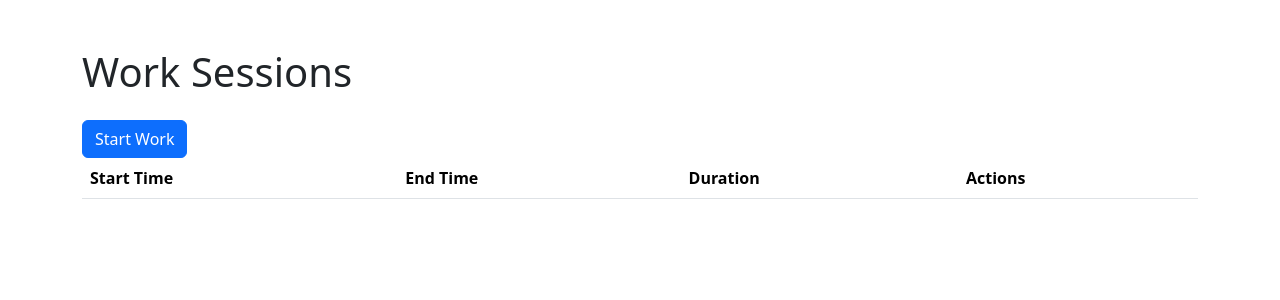
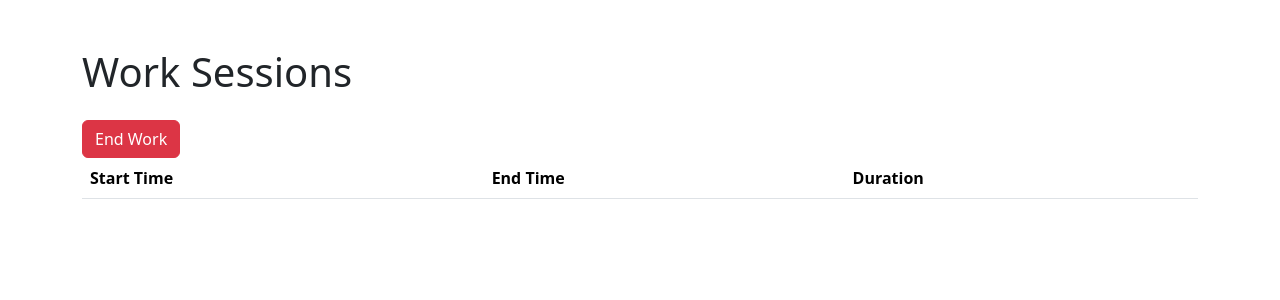
Before and after one commit to Jasi9074/client-server, a Django app: page /dashboard/ in a window 1280 px wide. Shown: the part 56-356 px from the top of the page. Run offline with Django 5.2, Linux system fonts and the light colour scheme; a user stored in the database is signed in; tables that the repository leaves empty hold one stand-in row (values such as "Sample post"); grey boxes marked "Sample" are stand-in pictures; data that the repository does not hold is empty; some libraries are stand-ins or nearby versions.

Commit message:
✅ Combined Start/End Work Button

```diff
--- a/clientapp/templates/emp/dashboard.html
+++ b/clientapp/templates/emp/dashboard.html
@@ -8,17 +8,25 @@
 <!-- @MAIN CONTENT -->
 
 <h1 class="display-6 mb-4">Work Sessions</h1>
+
+{% if not latest_session.end_time %}
+<form action="{% url 'emp:end_work' latest_session.id %}" method="post">
+  {% csrf_token %}
+  <button class="btn btn-danger" type="submit">End Work</button>
+</form>
+{% else %}
 <form action="{% url 'emp:start_work' %}" method="post">
   {% csrf_token %}
   <button class="btn btn-primary" type="submit">Start Work</button>
 </form>
+{% endif %}
+
 <table class="table">
   <thead>
     <tr>
       <th scope="col">Start Time</th>
       <th scope="col">End Time</th>
       <th scope="col">Duration</th>
-      <th scope="col">Actions</th>
     </tr>
   </thead>
   <tbody>
@@ -27,14 +35,6 @@
       <td>{{ session.start_time }}</td>
       <td>{{ session.end_time }}</td>
       <td>{{ session.duration }}</td>
-      <td>
-        {% if not session.end_time %}
-        <form action="{% url 'emp:end_work' session.id %}" method="post">
-          {% csrf_token %}
-          <button class="btn btn-danger" type="submit">End Work</button>
-        </form>
-        {% endif %}
-      </td>
     </tr>
     {% endfor %}
   </tbody>
--- a/clientapp/views.py
+++ b/clientapp/views.py
@@ -96,7 +96,12 @@ def dashboard(request):
         # return render(request, "emp/dashboard.html")
         employee = Employee.objects.get(user=request.user)
         sessions = WorkSession.objects.filter(employee=employee).order_by("-start_time")
-        return render(request, "emp/dashboard.html", {"sessions": sessions})
+        latest_session = WorkSession.objects.order_by('-start_time').first()
+        context = {
+            'latest_session': latest_session,
+            "sessions": sessions,
+        }
+        return render(request, "emp/dashboard.html", context)
     else:
         return HttpResponseRedirect(reverse("emp:user_login"))
 
```
